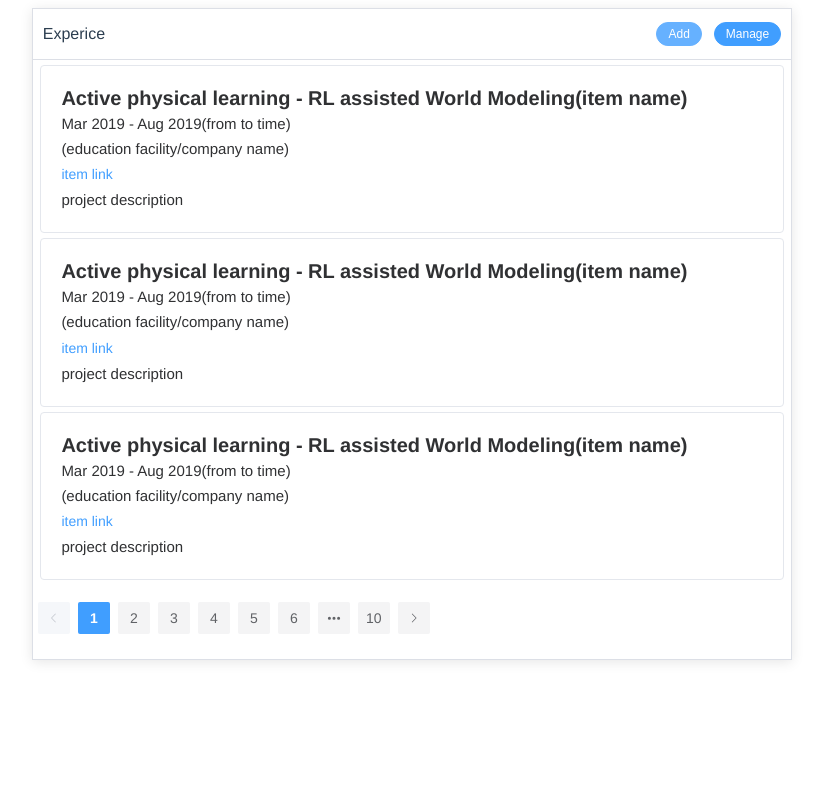
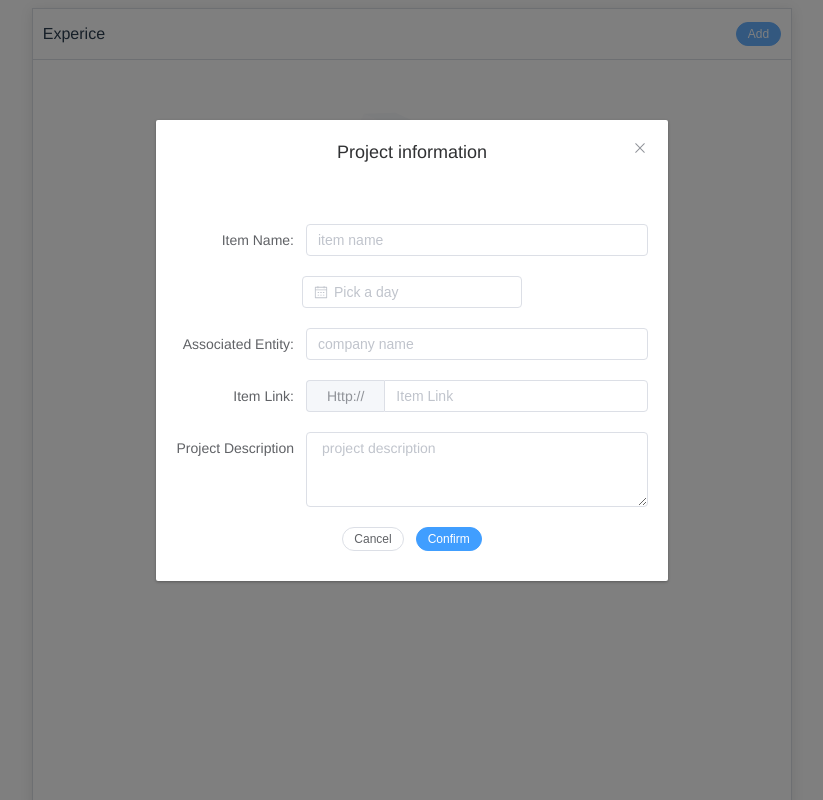
Before and after one commit to L-JiaWei/vue-outsource, a Vue app: page /experience in a window 1280 px wide. Both pictures are taken after a click on the button "Add". Shown: the top 800 px of the page, without its empty margins (228-1051 px from the left). Built offline with nearby package versions, Linux system fonts and the light colour scheme.

Commit message:
add experience, reviews

```diff
--- a/src/components/Experience.vue
+++ b/src/components/Experience.vue
@@ -3,54 +3,180 @@
         <div class="top">
             <span>Experice</span>
             <div>
-                <el-button type="primary" round size='small'>Add</el-button>
-                <el-button type="primary" round size='small'>Manage</el-button>
+                <el-button type="primary" round size='small' @click="Add">Add</el-button>
             </div>
         </div>
         <div class="box">
-            <el-card shadow="hover">
-                <div class="card">
-                    <div class="text">Active physical learning - RL assisted World Modeling(item name)</div>
-                    <div class="text1">Mar 2019 - Aug 2019(from to time)</div>
-                    <div class="text1">(education facility/company name)</div>
-                    <div><el-link type="primary">item link</el-link></div>
-                    <div class="text1">project description</div>
-                </div>
-            </el-card>
-            <el-card shadow="hover">
-                <div class="card">
-                    <div class="text">Active physical learning - RL assisted World Modeling(item name)</div>
-                    <div class="text1">Mar 2019 - Aug 2019(from to time)</div>
-                    <div class="text1">(education facility/company name)</div>
-                    <div><el-link type="primary">item link</el-link></div>
-                    <div class="text1">project description</div>
-                </div>
-            </el-card>
-            <el-card shadow="hover">
-                <div class="card">
-                    <div class="text">Active physical learning - RL assisted World Modeling(item name)</div>
-                    <div class="text1">Mar 2019 - Aug 2019(from to time)</div>
-                    <div class="text1">(education facility/company name)</div>
-                    <div><el-link type="primary">item link</el-link></div>
-                    <div class="text1">project description</div>
-                </div>
-            </el-card>
+            <div v-if="AddTo">
+                <el-card
+                  shadow="hover"
+                    v-for="(item,index) in showItem"
+                    :key="item"
+                >
+                  <template #header>
+                    <div class="head">
+                      <h3>{{item.name}}</h3>
+                      <div>
+                        <el-button type="text" @click="del(index)">delete</el-button>
+                      </div>
+                    </div>
+                  </template>
+                  <el-descriptions title="item" column="1">
+                    <el-descriptions-item label="Time：">{{item.date}}</el-descriptions-item>
+                    <el-descriptions-item label="Entity：">{{item.entity}}</el-descriptions-item>
+                    <el-descriptions-item label="Link：" type="primary"><el-link>{{"Http://"+item.link}}</el-link></el-descriptions-item>
+                    <el-descriptions-item label="Description：">
+                        {{item.description}}
+                    </el-descriptions-item>
+                  </el-descriptions>
+                </el-card>
+              </div>
+            <div v-else>
+                <el-empty description="description"></el-empty>
+            </div>
         </div>
-        <div class="foot">
-            <el-pagination background layout="prev, pager, next" :total="100" />
-        </div>
+        <footer class="foot">
+            <el-pagination
+                background layout="prev, pager, next"
+                :page-count="pageCount"
+                :current-page="currentPage"
+                @current-change="currentChange"
+                onUpdate:currentPage
+                hide-on-single-page="true"
+                v-if="isOpenPagination"
+            />
+        </footer>
+        <el-dialog
+            v-model="dialogVisible"
+            title="Project information"
+            width="40%"
+            :before-close="Empty"
+        >
+            <el-form
+                label-width="130px"
+                ref="refruleForm"
+                :model="ruleForm"
+                :rules="formRules"
+            >
+                <el-form-item label="Item Name:" prop="name">
+                    <el-input placeholder="item name" v-model="ruleForm.name" />
+                </el-form-item>
+            </el-form>
+            <el-date-picker
+              v-model="ruleForm.date"
+              type="date"
+              placeholder="Pick a day"
+              format="YYYY/MM/DD"
+              value-format="YYYY-MM-DD"
+            />
+            <el-form
+                label-width="130px"
+                ref="refruleForm"
+                :model="ruleForm"
+                :rules="formRules"
+            >
+                <el-form-item label="Associated Entity:" prop="entity">
+                    <el-input placeholder="company name" v-model="ruleForm.entity" />
+                </el-form-item>
+
+                <el-form-item label="Item Link:" prop="link">
+                    <el-input placeholder="Item Link" v-model="ruleForm.link">
+                        <template #prepend>Http://</template>
+                    </el-input>
+                </el-form-item>
+
+                <el-form-item label="Project Description">
+                    <el-input placeholder="project description" type="textarea" :rows="3" v-model="ruleForm.description" />
+                </el-form-item>
+            </el-form>
+            <el-button type="default" round size='small' @click="cancel">Cancel</el-button>
+            <el-button type="primary" round size='small' @click="confirm">Confirm</el-button>
+        </el-dialog>
     </div>
+    <reviews />
 </template>
 
 <script setup>
+import { reactive, ref,computed,watch,watchEffect  } from 'vue'
+import { useStore } from 'vuex'
+import reviews from './Reviews.vue'
+
+const store = useStore()
+
+const dialogVisible = ref(false)
+
+const isOpenPagination = ref(true)
+
+let AddTo = ref(false)
+
+const itemList = computed(() => store.state.ltemLinkList)
+
+//监听 current-page 变更的事件（onUpdate:currentPage）
+const currentChange = res => {
+    currentPage.value =res
+}
+
+let currentPage = ref(1)
+
+const showItem = computed(() => {
+    return itemList.value.slice(
+        (currentPage.value-1)*2,
+        currentPage.value*2
+
+    )
+})
+
+let pageCount = computed(() => Math.ceil(itemList.value.length/2))
+
+const Add = () => {
+    dialogVisible.value=true
+}
+
+const initFrom = {
+    name:"",
+    entity:"",
+    description:"",
+    date:"",
+    link:""
+}
+
+let ruleForm = ref({
+  ...initFrom
+})
+
+const confirm = () => {
+    store.commit("addItemLink",ruleForm.value)
+    AddTo.value = true
+    dialogVisible.value=false
+    ruleForm.value = {...initFrom}
+}
+
+const cancel = () => {
+    dialogVisible.value=false
+    ruleForm.value = {...initFrom}
+}
+
+const Empty = () => {
+    ruleForm.value = {...initFrom}
+    dialogVisible.value=false
+
+}
+
+const del = (index) => {
+    store.commit("deleteItem",index)
+    if(itemList.value.length<1){
+      AddTo.value = false
+    }
+}
 
 </script>
 
 <style lang="less">
 .app-exper{
     width: 60%;
-    height: 650px;
+    height: 800px;
     margin: auto;
+    margin-bottom: 20px;
     border: 1px solid var(--el-border-color-base);
     box-shadow:0 2px 12px 0 rgba(0, 0, 0, 0.1) ;
     .top{
@@ -64,24 +190,23 @@
     .box{
         width: 98%;
         margin: auto;
+        height: 670px;
     }
     .el-card{
         margin-top: 5px;
         margin-bottom: 5px;
     }
-    .card{
-        text-align: left;
-        line-height: 25px;
-    }
-    .text{
-        font-size: 20px;
-        font-weight: bold;
-    }
-    .text1{
-        font-size: 15px;
-    }
     .foot{
         margin-top: 20px;
     }
+    .el-form-item{
+        margin: auto;
+        margin-bottom: 20px;
+        margin-top: 20px;
+    }
+    .head{
+      display: flex;
+      justify-content: space-between;
+    }
 }
 </style>
--- a/src/network/io.js
+++ b/src/network/io.js
@@ -1,7 +1,7 @@
 import axios from "axios";
 import qs from 'qs'
 export const instance = axios.create({
-    baseURL: 'http://10.1.86.233:8080',
+    baseURL: 'http://10.1.86.79:8080',
     timeout: 5000,
     withCredentials: true,
     headers: {
--- a/src/store/index.js
+++ b/src/store/index.js
@@ -2,13 +2,18 @@ import { createStore } from 'vuex'
 
 export default createStore({
     state: {
-        registerUserInfo: {}
-        //状态信息
-        //单一状态树
+        ltemLinkList:[]
     },
-    mutations: {},
+    mutations: {
+        addItemLink(state,task){
+            state.ltemLinkList.push(task)
+            console.log(state.ltemLinkList)
+        },
+        deleteItem(state,index){
+            state.ltemLinkList.splice(index,1)
+        }
+    },
     actions: {
-        //异步操作
     },
     modules: {}
 })
```
